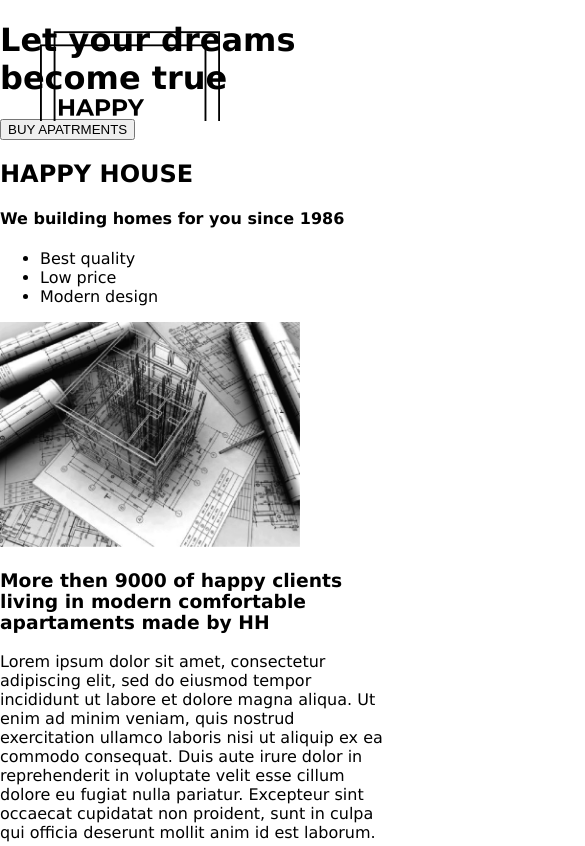
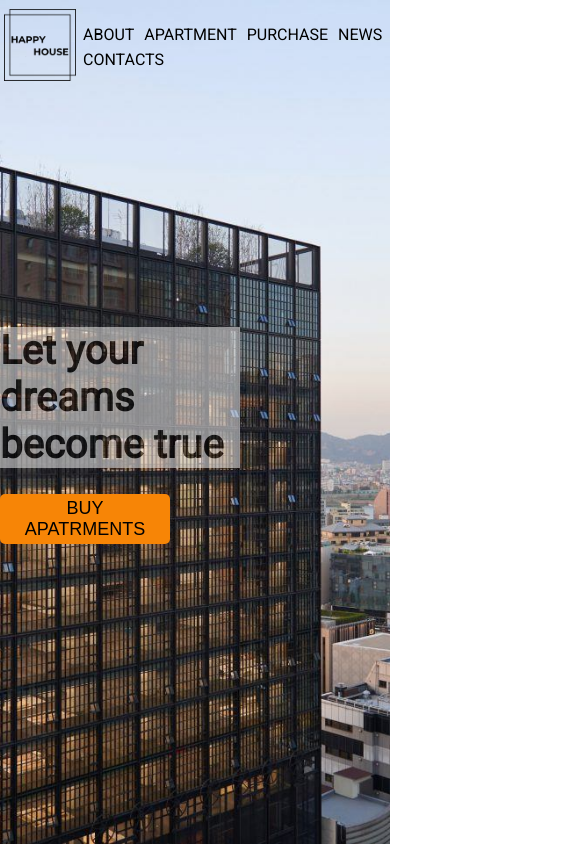
Before and after one commit to centeroftheuniverse/home-task-3, a plain HTML site: page index.html in a window 390 px wide. Shown: the top 846 px of the page, 585 px wide, since content can reach past the window. Drawn offline with Linux system fonts and the light colour scheme.

Commit message:
Update index.css

```diff
--- a/css/index.css
+++ b/css/index.css
@@ -1,89 +1,96 @@
+html{
+	box-sizing: border-box;
+}
+*, *:after, *:before{
+	box-sizing: inherit;
+}
 body{
+	font-family: 'Roboto', sans-serif;
+	font-size: 15px;
+	color:#333;
 	margin:0;
-	font-family: Verdana, Arial, Helvetica, sans-serif;
+}
+.container{
+	width: 100%;
+	max-width: 1200px;
+	margin: 0 auto;
+}
+.intro{
+	width: 100%;
+	height:100vh;
+	background: url("../img/building.jpg") center no-repeat;
+	-webkit-background-size:cover;
+	background:cover;
+	display: flex;
+	justify-content: flex-end;
+	align-items:center;
 
 }
-
-header{
-	height:100px;
+.header_inner{
+	display: flex;
+	justify-content: space-between;
+	align-items: center;
+}
+.header{
+	padding-top:5px;
 	width:100%;
-	/*background-color:white;*/
-/*	opacity: 0.7;*/
-	overflow: hidden;
-	display: flex;
-	position:fixed;
+	position:absolute;
+	top:0;
+	left:0;
+	right:0;
+	z-index:1000;
 }
-.logo{
-	height:100px;
-	width:100px;
-	margin-left: 30px;
-	margin-right:300px;
-	/*float:left;*/
+.logo img{
+	width: 80px;
 }
 .nav{
-	height:50px;
-	width:1000px;
-	/*background-color:yellow;*/
-	/*margin-left: 300px;*/
-	/*float:left;*/
-	padding-top: 40px;
+	font-size:16px;
+	font-weight: 500;
 }
-.menu{
-/*padding-top: 60px;*/
-margin-left:30px;
-text-decoration: none;
-font-style: normal;
-color: black;
-padding:5px;
+.nav a{
+	color:#000;
+	text-decoration: none;
+	padding: 5px;
+	display: inline-block;
+	vertical-align: top;
+	margin: 0 10px;
 }
-.menu:hover{
-	background-color: black;
-	color:white;
+.nav a:hover{
+	color:#fff;
+	background-color: #000;
+	transition: color .2s linear;
 }
-.slider{
-width: 100%;
+@media (max-width: 900px){
+	.nav a{
+		margin:2px;
+		padding:1px;
+	}
+	.intro_title{
+	font-size: 20px;
+	margin: 10 auto;
+	color: black;
+	background-color: #fff;
+	opacity: 0.5;
+	}
 }
-.projectpicture{
-	width:300px;
+.container_label button{
+	width: 170px;
+	height: 50px;
+	background: #f78506;
+	border: none;
+	border-radius: 5px;
+	font-size: 18px;
+	cursor:pointer;
 }
-.contacts{
-	width:100%;
-	margin-bottom: 30px;
-}
-.plan{
-	width: 100%;
-	background-color: lightgray;
-	/*padding:50px;*/
-}
-.plan-img{
-	width:150px;
-}
-.news{
-	width: 100%
-	height:700px;
-	background-color:lightgray;
-}
-.news-image{
-	width:200px;
-}
-.news1{
-height:600px;
-width:200px;
-background-color: white;
-display:inline-block;
-margin:1em;
-padding: 10px;
-}
-.map{
-	width:100%
-	background-color:gray;
-}
-#map{
-	margin:0 auto;
-}
-footer{
-	width: 100%;
-	height:300px;
-	background-color: gray;
+.container_label button:hover{
+	transition: color .5s linear;
+	background: #000;
+	color:#fff;
+	font-size: 20px;
 
 }
+.intro_title{
+	font-size: 40px;
+	font-weight: 700;
+	margin-right: 150px;
+}
```
